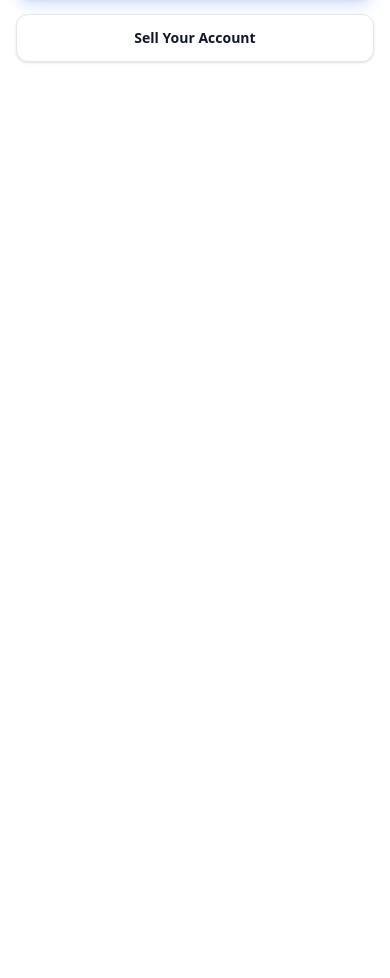
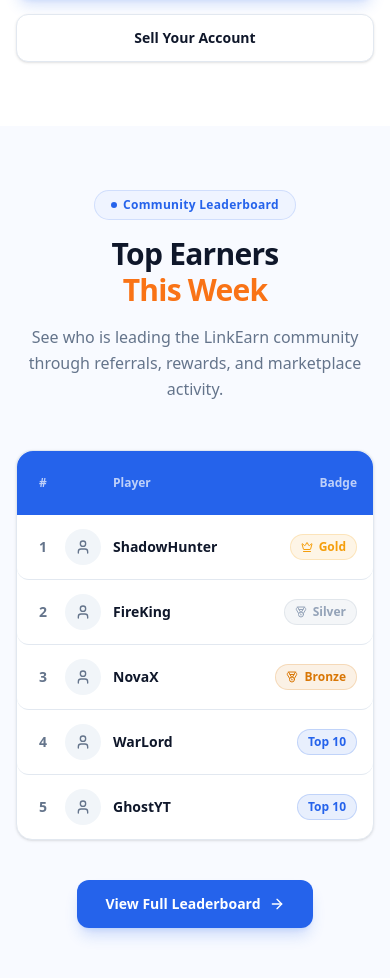
Before and after one commit to Mudassar1109/linkearn, a Next.js app: page / in a window 390 px wide. Shown: the part 6924-7902 px from the top of the page. Before the commit the page ends 7050 px from the top, so only its background shows below. Built offline with nearby package versions, Linux system fonts and the light colour scheme.

Commit message:
Add leaderboard preview section

```diff
--- a/app/page.tsx
+++ b/app/page.tsx
@@ -3,6 +3,7 @@ import { StatisticsSection } from "@/components/statistics/statistics-section";
 import { FeaturesSection } from "@/components/features/features-section";
 import { HowItWorksSection } from "@/components/how-it-works/how-it-works-section";
 import { MarketplacePreviewSection } from "@/components/marketplace-preview/marketplace-preview-section";
+import { LeaderboardPreviewSection } from "@/components/leaderboard-preview/leaderboard-preview-section";
 
 export default function Home() {
   return (
@@ -12,6 +13,7 @@ export default function Home() {
       <FeaturesSection />
       <HowItWorksSection />
       <MarketplacePreviewSection />
+      <LeaderboardPreviewSection />
     </>
   );
 }
--- /dev/null
+++ b/components/leaderboard-preview/leaderboard-preview-section.tsx
@@ -0,0 +1,143 @@
+import Link from "next/link";
+import { Container } from "@/components/shared/container";
+import { ROUTES } from "@/constants";
+import { Crown, Medal, User, ArrowRight } from "lucide-react";
+
+interface LeaderboardEntry {
+  rank: number;
+  username: string;
+  coins: string;
+  referrals: number;
+  badge: string;
+}
+
+const entries: LeaderboardEntry[] = [
+  { rank: 1, username: "ShadowHunter", coins: "24,850", referrals: 185, badge: "Gold" },
+  { rank: 2, username: "FireKing", coins: "21,600", referrals: 160, badge: "Silver" },
+  { rank: 3, username: "NovaX", coins: "18,920", referrals: 148, badge: "Bronze" },
+  { rank: 4, username: "WarLord", coins: "17,430", referrals: 132, badge: "Top 10" },
+  { rank: 5, username: "GhostYT", coins: "15,950", referrals: 120, badge: "Top 10" },
+];
+
+const badgeConfig: Record<string, { bg: string; text: string; border: string; Icon: typeof Crown | null }> = {
+  Gold: { bg: "#f59e0b1a", text: "#f59e0b", border: "#f59e0b33", Icon: Crown },
+  Silver: { bg: "#94a3b81a", text: "#94a3b8", border: "#94a3b833", Icon: Medal },
+  Bronze: { bg: "#d977061a", text: "#d97706", border: "#d9770633", Icon: Medal },
+  "Top 10": { bg: "#2563eb1a", text: "#2563eb", border: "#2563eb33", Icon: null },
+};
+
+function LeaderboardRow({ entry, index }: { entry: LeaderboardEntry; index: number }) {
+  const { bg, text, border, Icon } = badgeConfig[entry.badge];
+
+  return (
+    <div
+      className="flex items-center gap-3 rounded-xl px-4 py-3.5 transition-colors duration-200 hover:bg-[#f8fafc] sm:gap-4 sm:px-6 sm:py-4"
+      style={{ animation: `fade-up 0.4s ease-out ${index * 0.08}s both` }}
+    >
+      <span className="w-5 text-center text-sm font-bold text-[#64748b] sm:w-6 sm:text-base">
+        {entry.rank}
+      </span>
+
+      <div className="flex size-9 items-center justify-center rounded-full bg-[#f1f5f9] text-[#64748b] sm:size-10">
+        <User className="size-4 sm:size-5" />
+      </div>
+
+      <div className="min-w-0 flex-1">
+        <p className="truncate text-sm font-semibold text-[#0f172a] sm:text-base">{entry.username}</p>
+      </div>
+
+      <div className="hidden text-right sm:block">
+        <p className="text-sm font-semibold text-[#0f172a]">{entry.coins}</p>
+        <p className="text-xs text-[#64748b]">Coins</p>
+      </div>
+
+      <div className="hidden text-right sm:block">
+        <p className="text-sm font-semibold text-[#0f172a]">{entry.referrals}</p>
+        <p className="text-xs text-[#64748b]">Referrals</p>
+      </div>
+
+      <div
+        className="flex items-center gap-1.5 rounded-full border px-2.5 py-1 text-xs font-semibold sm:px-3 sm:py-1 sm:text-sm"
+        style={{ backgroundColor: bg, color: text, borderColor: border }}
+      >
+        {Icon && <Icon className="size-3 sm:size-3.5" />}
+        {entry.badge}
+      </div>
+    </div>
+  );
+}
+
+function LeaderboardPreviewSection() {
+  return (
+    <section className="bg-[#f8faff] py-16 sm:py-20 lg:py-24" aria-labelledby="leaderboard-heading">
+      <Container>
+        <div
+          className="mx-auto max-w-2xl text-center"
+          style={{ animation: "fade-up 0.5s ease-out both" }}
+        >
+          <div className="mb-4 inline-flex items-center gap-1.5 rounded-full border border-[#2563eb]/15 bg-[#2563eb]/[0.04] px-4 py-1.5 text-xs font-semibold tracking-wide text-[#2563eb]">
+            <span className="size-1.5 rounded-full bg-[#2563eb]" />
+            Community Leaderboard
+          </div>
+          <h2
+            id="leaderboard-heading"
+            className="text-3xl font-bold tracking-tight text-[#0f172a] sm:text-4xl"
+          >
+            Top Earners
+            <br />
+            <span className="text-[#f97316]">This Week</span>
+          </h2>
+          <p className="mt-4 text-base leading-relaxed text-[#64748b] sm:text-lg">
+            See who is leading the LinkEarn community through referrals, rewards, and marketplace
+            activity.
+          </p>
+        </div>
+
+        <div
+          className="mx-auto mt-12 max-w-3xl"
+          style={{ animation: "fade-up 0.5s ease-out 0.15s both" }}
+        >
+          <div className="rounded-2xl border border-[#e2e8f0] bg-white shadow-sm">
+            <div className="flex items-center gap-3 rounded-t-2xl bg-[#2563eb] px-4 py-3.5 sm:gap-4 sm:px-6 sm:py-4">
+              <span className="w-5 text-center text-xs font-semibold text-white/70 sm:w-6 sm:text-sm">
+                #
+              </span>
+              <span className="size-9 sm:size-10" />
+              <span className="min-w-0 flex-1 text-xs font-semibold text-white/70 sm:text-sm">
+                Player
+              </span>
+              <span className="hidden text-right text-xs font-semibold text-white/70 sm:block sm:text-sm">
+                Coins
+              </span>
+              <span className="hidden text-right text-xs font-semibold text-white/70 sm:block sm:text-sm">
+                Referrals
+              </span>
+              <span className="text-xs font-semibold text-white/70 sm:text-sm">Badge</span>
+            </div>
+
+            <div className="divide-y divide-[#e2e8f0]">
+              {entries.map((entry, index) => (
+                <LeaderboardRow key={entry.username} entry={entry} index={index} />
+              ))}
+            </div>
+          </div>
+        </div>
+
+        <div
+          className="mt-10 flex justify-center"
+          style={{ animation: "fade-up 0.5s ease-out 0.5s both" }}
+        >
+          <Link
+            href={ROUTES.leaderboard}
+            className="inline-flex h-12 items-center justify-center gap-2 rounded-xl bg-[#2563eb] px-7 text-sm font-semibold text-white shadow-lg shadow-[#2563eb]/20 transition-all duration-200 hover:bg-[#1d4ed8] hover:shadow-xl hover:shadow-[#2563eb]/25 active:scale-[0.97]"
+          >
+            View Full Leaderboard
+            <ArrowRight className="size-4" />
+          </Link>
+        </div>
+      </Container>
+    </section>
+  );
+}
+
+export { LeaderboardPreviewSection };
```
